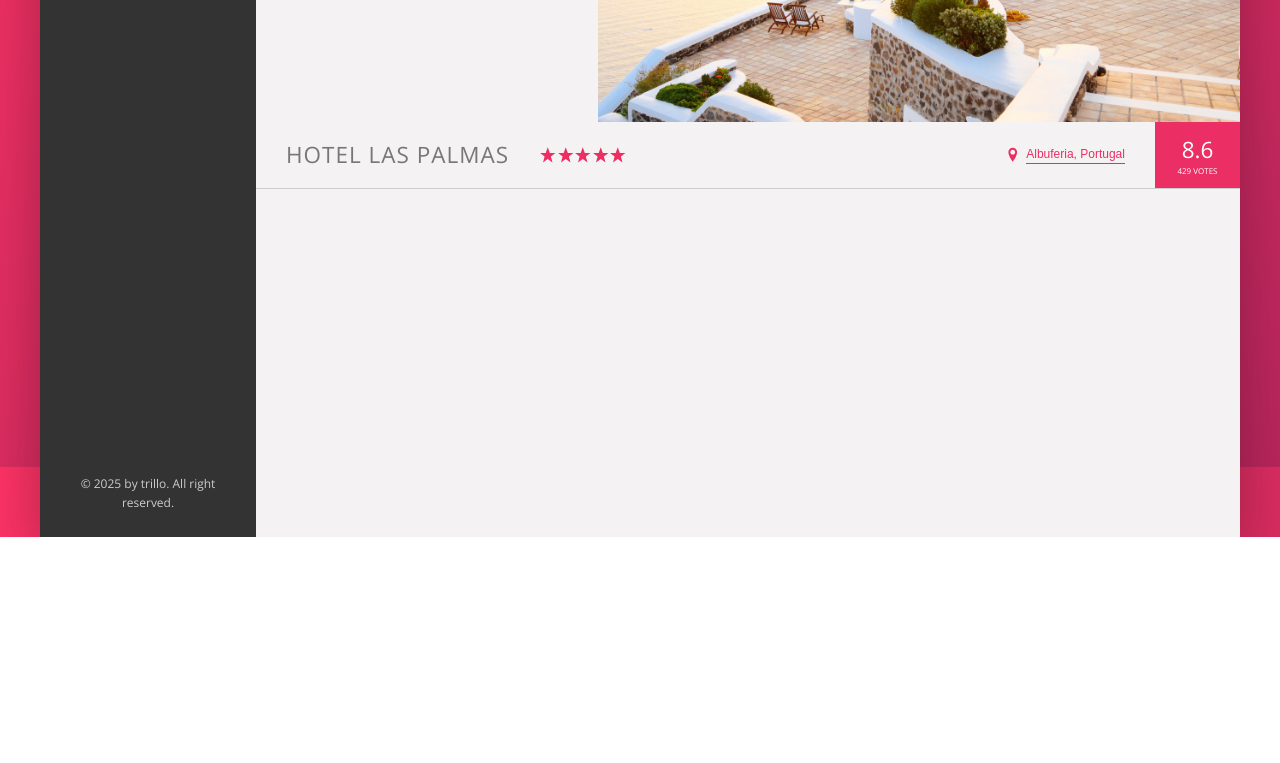
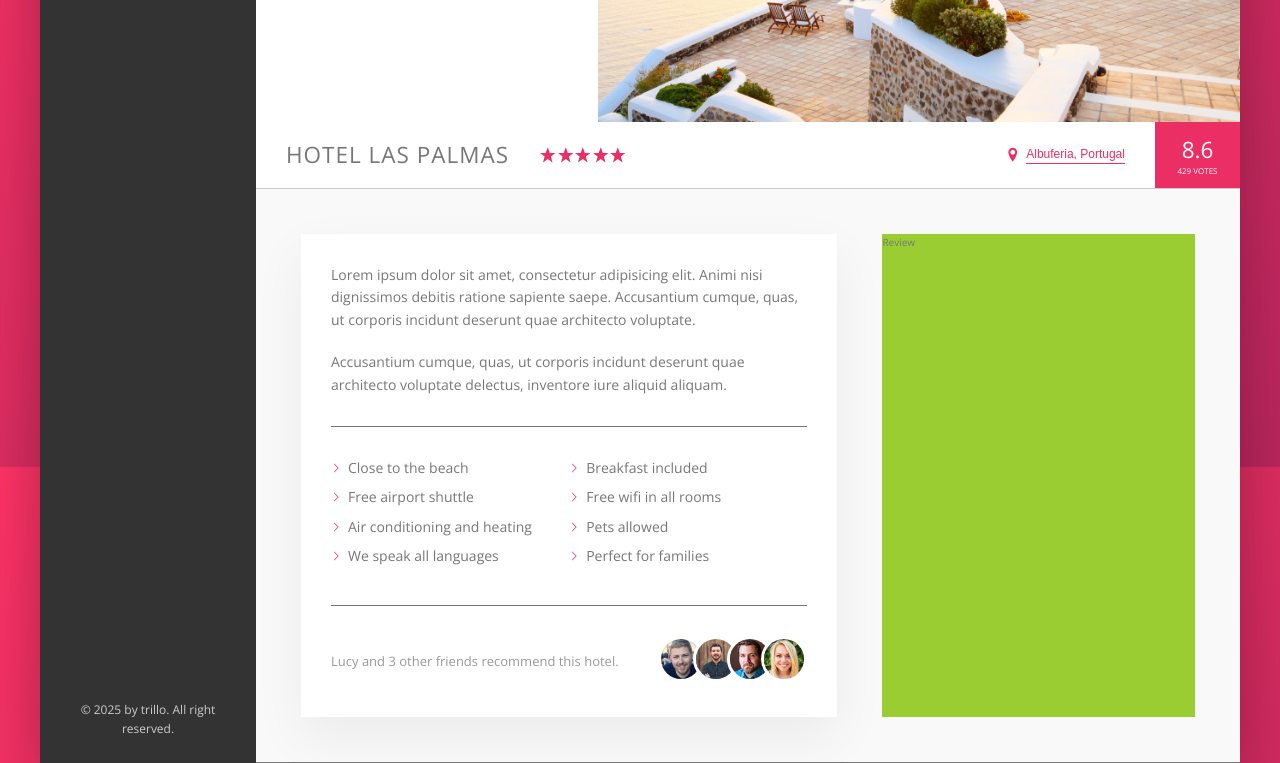
Before and after one commit to Xavier-Hsiao/trillo, a website: page index.html in a window 1280 px wide. Shown: the part 413-1176 px from the top of the page. Before the commit the page ends 950 px from the top, so only its background shows below. Drawn offline with nearby package versions, Linux system fonts and the light colour scheme.

Commit message:
add description section

```diff
--- a/index.html
+++ b/index.html
@@ -129,6 +129,41 @@
 							<div class="overview__rating-count">429 votes</div>
 						</div>
 					</div>
+
+					<div class="detail">
+						<div class="description">
+							<p class="paragraph">
+								Lorem ipsum dolor sit amet, consectetur adipisicing elit. Animi nisi dignissimos debitis ratione sapiente saepe. Accusantium cumque, quas, ut corporis incidunt deserunt quae architecto voluptate.
+							</p>
+							<p class="paragraph">
+								Accusantium cumque, quas, ut corporis incidunt deserunt quae architecto voluptate delectus, inventore iure aliquid aliquam.
+							</p>
+							<ul class="list">
+								<li class="list__item">Close to the beach</li>
+								<li class="list__item">Breakfast included</li>
+								<li class="list__item">Free airport shuttle</li>
+								<li class="list__item">Free wifi in all rooms</li>
+								<li class="list__item">Air conditioning and heating</li>
+								<li class="list__item">Pets allowed</li>
+								<li class="list__item">We speak all languages</li>
+								<li class="list__item">Perfect for families</li>
+							</ul>
+							<div class="recommend">
+								<p class="recommend__count">
+									Lucy and 3 other friends recommend this hotel.
+								</p>
+								<div class="recommend__firends">
+									<img src="img/user-3.jpg" alt="Friend 1" class="recommend__photo">
+									<img src="img/user-4.jpg" alt="Friend 2" class="recommend__photo">
+									<img src="img/user-5.jpg" alt="Friend 3" class="recommend__photo">
+									<img src="img/user-6.jpg" alt="Friend 4" class="recommend__photo">
+								</div>
+							</div>
+						</div>
+						<div class="user-reviews">
+							Review
+						</div>
+					</div>
 				</main>
 			</div>
 		</div>
--- a/sass/_base.scss
+++ b/sass/_base.scss
@@ -31,6 +31,9 @@ Grey dark 3: #999
 	--color-grey-dark-3: #999;
 
 	--shadow-dark: 0 2rem 6rem rgba(0, 0, 0, .3);
+	--shadow-light: 0 2rem 5rem rgba(0, 0, 0, .06);
+
+	--line: 1px solid var(--color-grey-dark-2);
 }
 
 * {
--- a/sass/_components.scss
+++ b/sass/_components.scss
@@ -285,3 +285,61 @@
 
 	}
 }
+
+// Paragraph
+.paragraph:not(:last-of-type) {
+	margin-bottom: 2rem;
+}
+
+// List
+.list {
+	display: flex;
+	flex-wrap: wrap;
+
+	margin: 3rem 0;
+	padding: 3rem 0;
+	list-style: none;
+	border-top: var(--line);
+	border-bottom: var(--line);
+
+	&__item {
+		flex: 0 0 50%;
+		margin-bottom: .7rem;
+	}
+
+	&__item::before {
+		content: "";
+		display: inline-block;
+		height: 1rem;
+		width: 1rem;
+		margin-right: .7rem;
+		background-color: var(--color-primary);
+		mask-image: url(../img/chevron-thin-right.svg);
+		mask-size: cover;
+	}
+
+}
+
+// Recommend
+.recommend {
+	display: flex;
+	align-items: center;
+	font-size: 1.3rem;
+	color: var(--color-grey-dark-3);
+
+	&__count {
+		margin-right: auto;
+	}
+
+	&__photo {
+		box-sizing: content-box;
+		height: 4rem;
+		width: 4rem;
+		border-radius: 50%;
+		border: 3px solid #fff;
+
+		&:not(:last-child) {
+			margin-right: -1.5rem;
+		}
+	}
+}
--- a/sass/_layout.scss
+++ b/sass/_layout.scss
@@ -31,6 +31,27 @@
 }
 
 .hotel-view {
-	height: 80rem;
 	flex: 1; // take all the rest space aside from sidebar
+	background-color: #fff;
 }
+
+.detail {
+	display: flex;
+	padding: 4.5rem;
+	background-color: var(--color-grey-light-1);
+	border-bottom: var(--line);
+}
+
+.description {
+	flex: 0 0 60%;
+	padding: 3rem;
+	margin-right: 4.5rem;
+	background-color: #fff;
+	box-shadow: var(--shadow-light);
+	font-size: 1.4rem;
+}
+
+.user-reviews {
+	flex: 1;
+	background-color: yellowgreen;
+}
```
Also changed, not shown: css/style.css, 1 other file.
